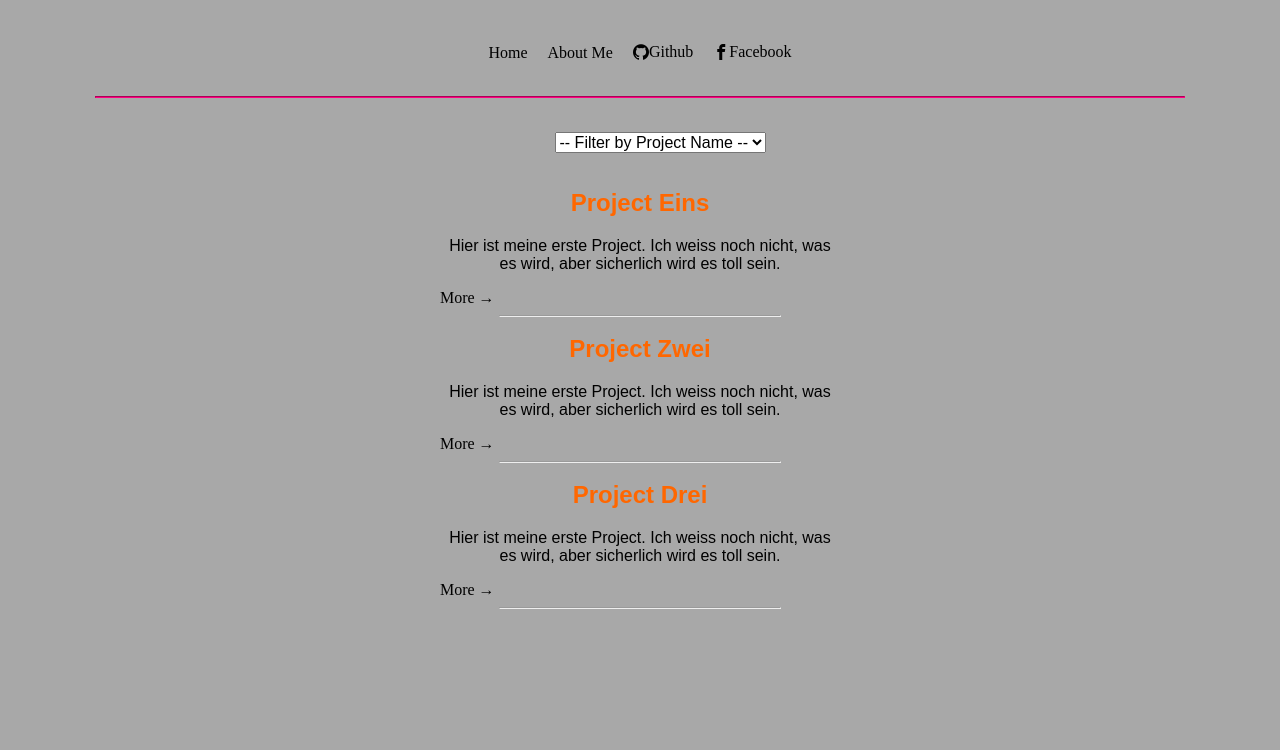
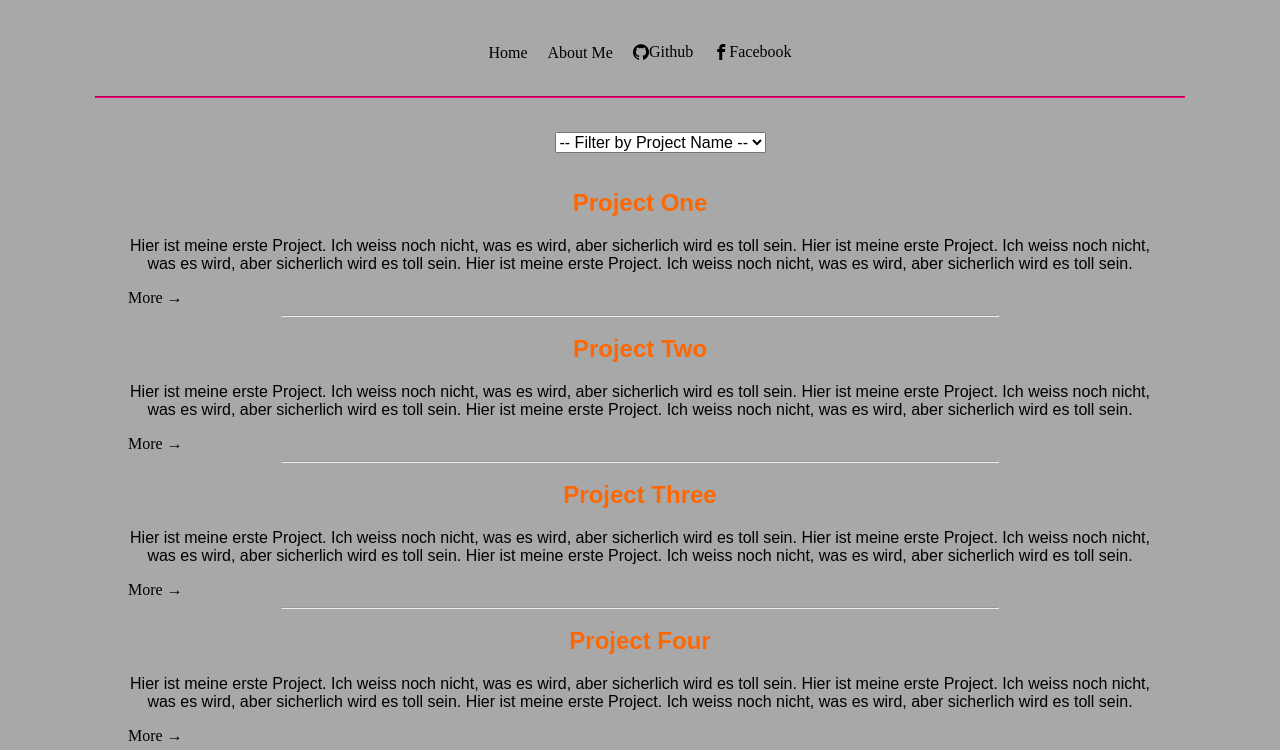
Before and after one commit to piper88/Portfolio, a plain HTML site: page index.html in a window 1280 px wide. Shown: the part 50-800 px from the top of the page. Drawn offline with nearby package versions, Linux system fonts and the light colour scheme; files whose address does not match are found by name.

Commit message:
fixes styling for article posts

```diff
--- a/index.html
+++ b/index.html
@@ -11,7 +11,7 @@
     <link rel="stylesheet" href="styles/layout.css">
 
     <script id="project-template" type="text/x-handlebars-template">
-      <article class="clearfix">
+      <article class="clearfix" data-title="">
         <h2>{{title}}</h2>
         <section class="projects-body">{{{body}}}
         <a href="#" class="read-on">More &rarr;</a>
--- a/js/app.js
+++ b/js/app.js
@@ -7,6 +7,7 @@ function Project (opts) {
 }
 
 Project.prototype.toHtml = function() {
+  $('#project-template').find('article').attr('data-title', this.title);
   var source = $('#project-template').html();
   var template = Handlebars.compile(source);
   return template(this);
--- a/js/mydata.js
+++ b/js/mydata.js
@@ -1,14 +1,26 @@
 var myData = [
   {
-    title: 'Project Eins',
-    body: '<p>Hier ist meine erste Project. Ich weiss noch nicht, was es wird, aber sicherlich wird es toll sein.</p><p> Hier ist meine erste Project. Ich weiss noch nicht, was es wird, aber sicherlich wird es toll sein. Hier ist meine erste Project. Ich weiss noch nicht, was es wird, aber sicherlich wird es toll sein.</p><p>Hier ist meine erste Project. Ich weiss noch nicht, was es wird, aber sicherlich wird es toll sein.</p><p> Hier ist meine erste Project. Ich weiss noch nicht, was es wird, aber sicherlich wird es toll sein. Hier ist meine erste Project. Ich weiss noch nicht, was es wird, aber sicherlich wird es toll sein.</p>',
+    title: 'Project One',
+    body: '<p>Hier ist meine erste Project. Ich weiss noch nicht, was es wird, aber sicherlich wird es toll sein. Hier ist meine erste Project. Ich weiss noch nicht, was es wird, aber sicherlich wird es toll sein. Hier ist meine erste Project. Ich weiss noch nicht, was es wird, aber sicherlich wird es toll sein.</p><p>Hier ist meine erste Project. Ich weiss noch nicht, was es wird, aber sicherlich wird es toll sein.</p><p> Hier ist meine erste Project. Ich weiss noch nicht, was es wird, aber sicherlich wird es toll sein. Hier ist meine erste Project. Ich weiss noch nicht, was es wird, aber sicherlich wird es toll sein.</p>',
   },
   {
-    title: 'Project Zwei',
-    body: '<p>Hier ist meine erste Project. Ich weiss noch nicht, was es wird, aber sicherlich wird es toll sein.</p><p> Hier ist meine erste Project. Ich weiss noch nicht, was es wird, aber sicherlich wird es toll sein. Hier ist meine erste Project. Ich weiss noch nicht, was es wird, aber sicherlich wird es toll sein.</p><p>Hier ist meine erste Project. Ich weiss noch nicht, was es wird, aber sicherlich wird es toll sein.</p><p> Hier ist meine erste Project. Ich weiss noch nicht, was es wird, aber sicherlich wird es toll sein. Hier ist meine erste Project. Ich weiss noch nicht, was es wird, aber sicherlich wird es toll sein.</p>',
+    title: 'Project Two',
+    body: '<p>Hier ist meine erste Project. Ich weiss noch nicht, was es wird, aber sicherlich wird es toll sein. Hier ist meine erste Project. Ich weiss noch nicht, was es wird, aber sicherlich wird es toll sein. Hier ist meine erste Project. Ich weiss noch nicht, was es wird, aber sicherlich wird es toll sein.</p><p>Hier ist meine erste Project. Ich weiss noch nicht, was es wird, aber sicherlich wird es toll sein.</p><p> Hier ist meine erste Project. Ich weiss noch nicht, was es wird, aber sicherlich wird es toll sein. Hier ist meine erste Project. Ich weiss noch nicht, was es wird, aber sicherlich wird es toll sein.</p>',
   },
   {
-    title: 'Project Drei',
-    body: '<p>Hier ist meine erste Project. Ich weiss noch nicht, was es wird, aber sicherlich wird es toll sein.</p><p> Hier ist meine erste Project. Ich weiss noch nicht, was es wird, aber sicherlich wird es toll sein. Hier ist meine erste Project. Ich weiss noch nicht, was es wird, aber sicherlich wird es toll sein.</p><p>Hier ist meine erste Project. Ich weiss noch nicht, was es wird, aber sicherlich wird es toll sein.</p><p> Hier ist meine erste Project. Ich weiss noch nicht, was es wird, aber sicherlich wird es toll sein. Hier ist meine erste Project. Ich weiss noch nicht, was es wird, aber sicherlich wird es toll sein.</p>',
+    title: 'Project Three',
+    body: '<p>Hier ist meine erste Project. Ich weiss noch nicht, was es wird, aber sicherlich wird es toll sein. Hier ist meine erste Project. Ich weiss noch nicht, was es wird, aber sicherlich wird es toll sein. Hier ist meine erste Project. Ich weiss noch nicht, was es wird, aber sicherlich wird es toll sein.</p><p>Hier ist meine erste Project. Ich weiss noch nicht, was es wird, aber sicherlich wird es toll sein.</p><p> Hier ist meine erste Project. Ich weiss noch nicht, was es wird, aber sicherlich wird es toll sein. Hier ist meine erste Project. Ich weiss noch nicht, was es wird, aber sicherlich wird es toll sein.</p>',
+  },
+  {
+    title: 'Project Four',
+    body: '<p>Hier ist meine erste Project. Ich weiss noch nicht, was es wird, aber sicherlich wird es toll sein. Hier ist meine erste Project. Ich weiss noch nicht, was es wird, aber sicherlich wird es toll sein. Hier ist meine erste Project. Ich weiss noch nicht, was es wird, aber sicherlich wird es toll sein.</p><p>Hier ist meine erste Project. Ich weiss noch nicht, was es wird, aber sicherlich wird es toll sein.</p><p> Hier ist meine erste Project. Ich weiss noch nicht, was es wird, aber sicherlich wird es toll sein. Hier ist meine erste Project. Ich weiss noch nicht, was es wird, aber sicherlich wird es toll sein.</p>',
+  },
+  {
+    title: 'Project Five',
+    body: '<p>Hier ist meine erste Project. Ich weiss noch nicht, was es wird, aber sicherlich wird es toll sein. Hier ist meine erste Project. Ich weiss noch nicht, was es wird, aber sicherlich wird es toll sein. Hier ist meine erste Project. Ich weiss noch nicht, was es wird, aber sicherlich wird es toll sein.</p><p>Hier ist meine erste Project. Ich weiss noch nicht, was es wird, aber sicherlich wird es toll sein.</p><p> Hier ist meine erste Project. Ich weiss noch nicht, was es wird, aber sicherlich wird es toll sein. Hier ist meine erste Project. Ich weiss noch nicht, was es wird, aber sicherlich wird es toll sein.</p>',
+  },
+  {
+    title: 'Project Six',
+    body: '<p>Hier ist meine erste Project. Ich weiss noch nicht, was es wird, aber sicherlich wird es toll sein. Hier ist meine erste Project. Ich weiss noch nicht, was es wird, aber sicherlich wird es toll sein. Hier ist meine erste Project. Ich weiss noch nicht, was es wird, aber sicherlich wird es toll sein.</p><p>Hier ist meine erste Project. Ich weiss noch nicht, was es wird, aber sicherlich wird es toll sein.</p><p> Hier ist meine erste Project. Ich weiss noch nicht, was es wird, aber sicherlich wird es toll sein. Hier ist meine erste Project. Ich weiss noch nicht, was es wird, aber sicherlich wird es toll sein.</p>',
   }
 ];
--- a/js/view.js
+++ b/js/view.js
@@ -23,9 +23,12 @@ projectView.handleFilter = function() {
   $('#project-filter').on('change', function() {
     if ($(this).val()) {
       $('article').hide();
-      //find the article with the h2 value equal to $(this).val, and fade that article in
-      $('article[data-category="' + $(this).val() + '"]').fadeIn();
-      var targetProject = $('article').find('h2')
+      var targetProject = $('article[data-title="' + $(this).val() + '"]');
+      console.log(targetProject);
+      targetProject.fadeIn();
+    } else {
+      $('article').fadeIn();
+      $('article.template').hide();
     }
   });
 };
@@ -47,6 +50,9 @@ projectView.handleTeasers = function() {
   });
 };
 
-projectView.handleNav();
-projectView.handleTeasers();
-projectView.populateFilter();
+$(document).ready(function() {
+  projectView.handleNav();
+  projectView.handleTeasers();
+  projectView.populateFilter();
+  projectView.handleFilter();
+});
--- a/styles/layout.css
+++ b/styles/layout.css
@@ -3,8 +3,8 @@ header {
   flex-direction: column;
 }
 
-.projects-body {
-  max-width: 60%;
+.clearfix {
+  max-width: 80%;
   margin: auto;
 }
 
```
